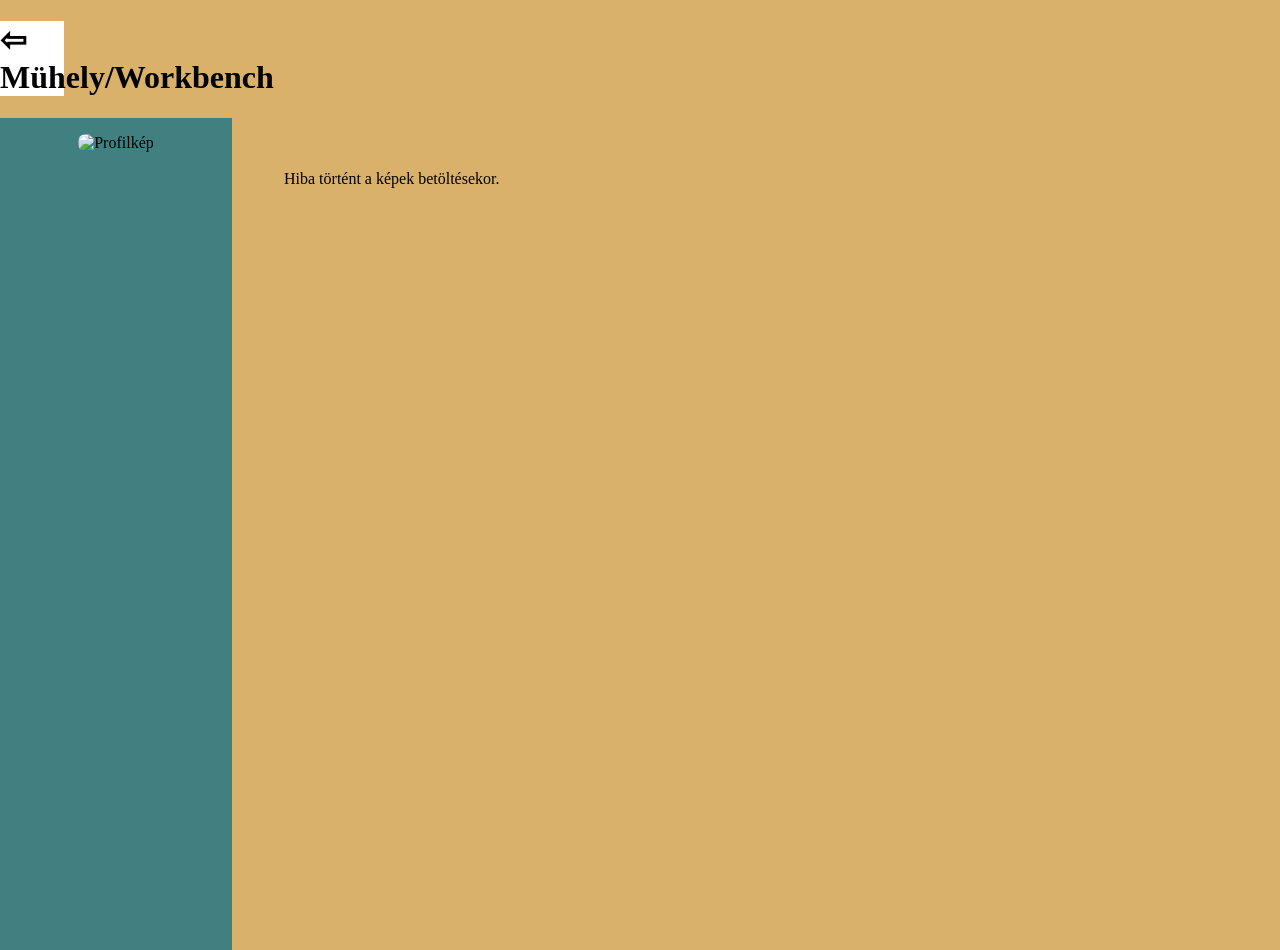
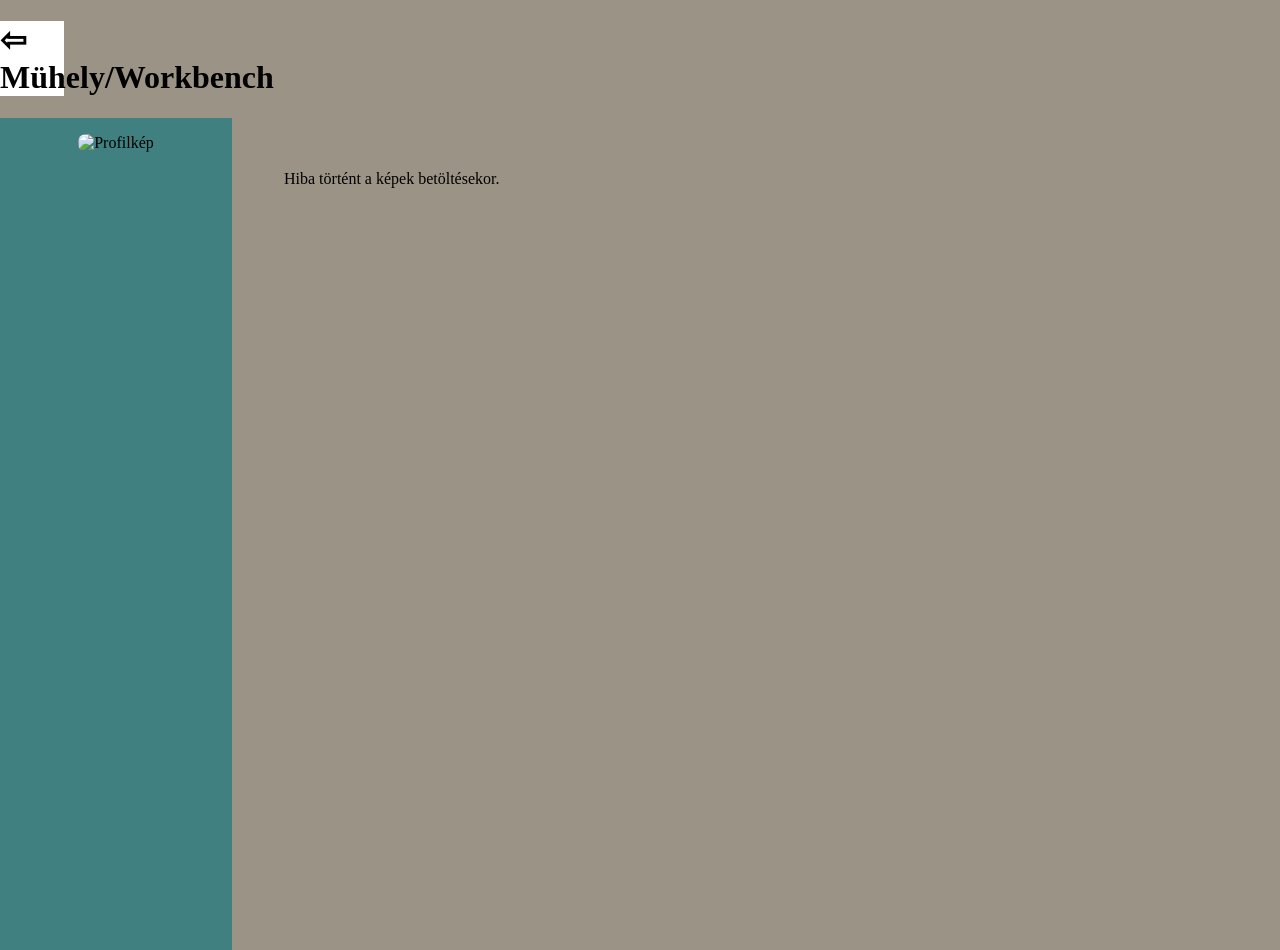

UPDATE2

--- a/pages.css
+++ b/pages.css
@@ -4,7 +4,7 @@
 body {
   margin: 0;
   font-family: 'Instrument Serif', serif;
-  background-color: #dab16a;
+  background-color: #9a9386;
 }
 
 /* Header – teljes szélesség, saját stílus */
